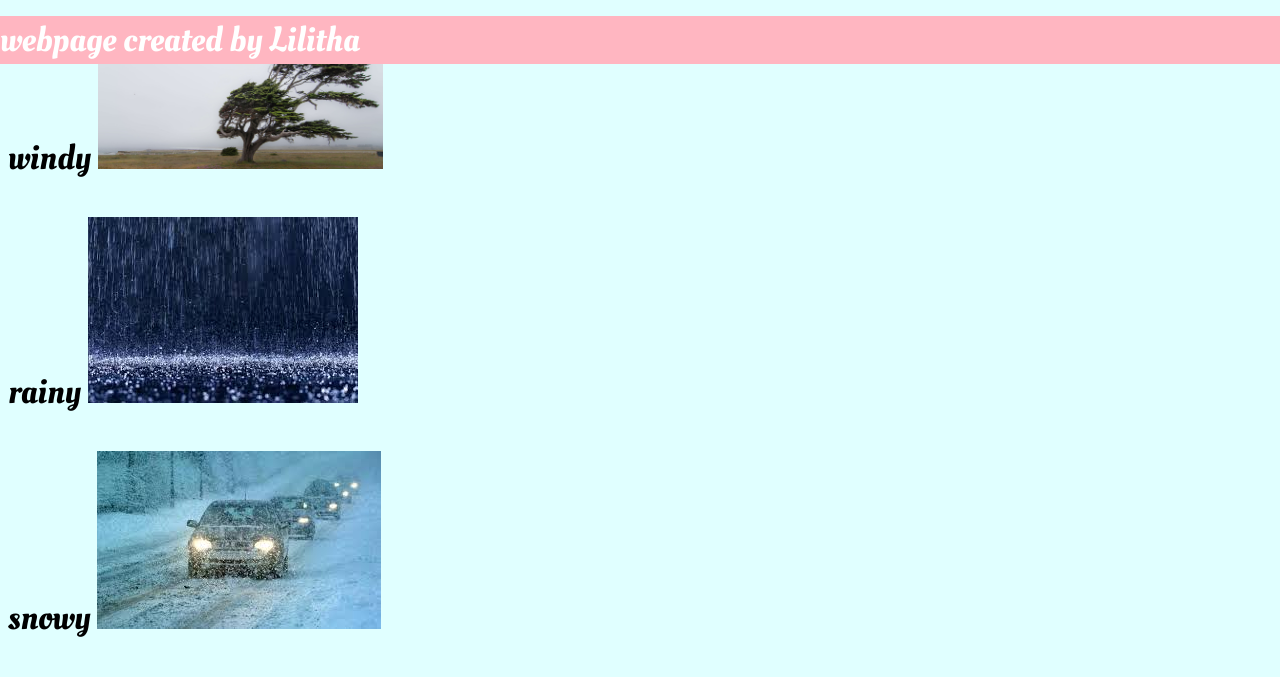
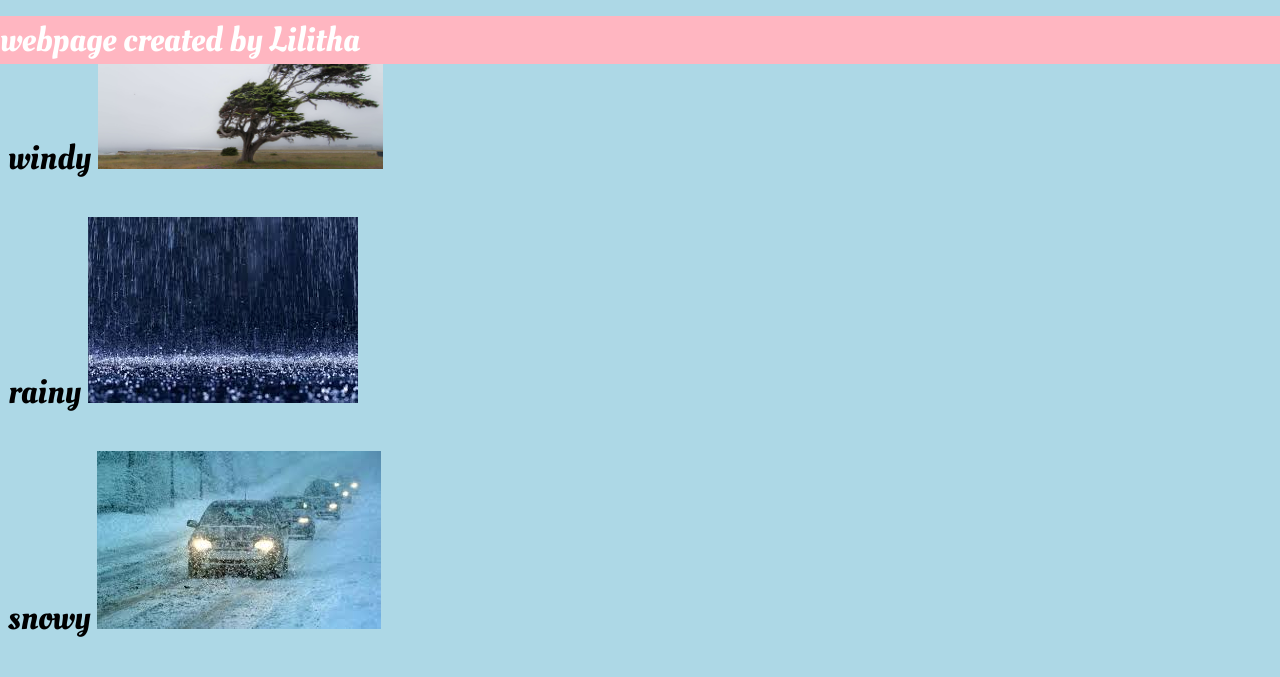
Before and after one commit to Lilitha27/weatherApp, a plain HTML site: page index.html in a window 1280 px wide. Shown: the part 736-1413 px from the top of the page. Drawn offline with Linux system fonts and the light colour scheme.

Commit message:
added comments

```diff
--- a/css/style.css
+++ b/css/style.css
@@ -1,7 +1,7 @@
 /* body styling */
 body{
     text-align: left;
-   background-color: lightcyan;
+   background-color: lightblue;
     font-family: 'Oleo Script', Helvetica, sans-serif;
     font-size: 35px;
 }
```
